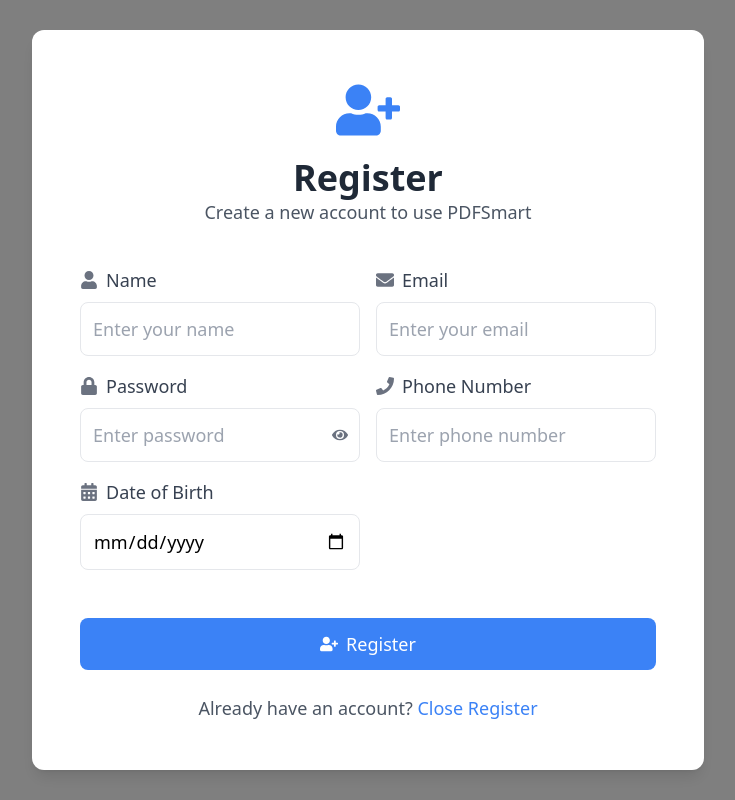
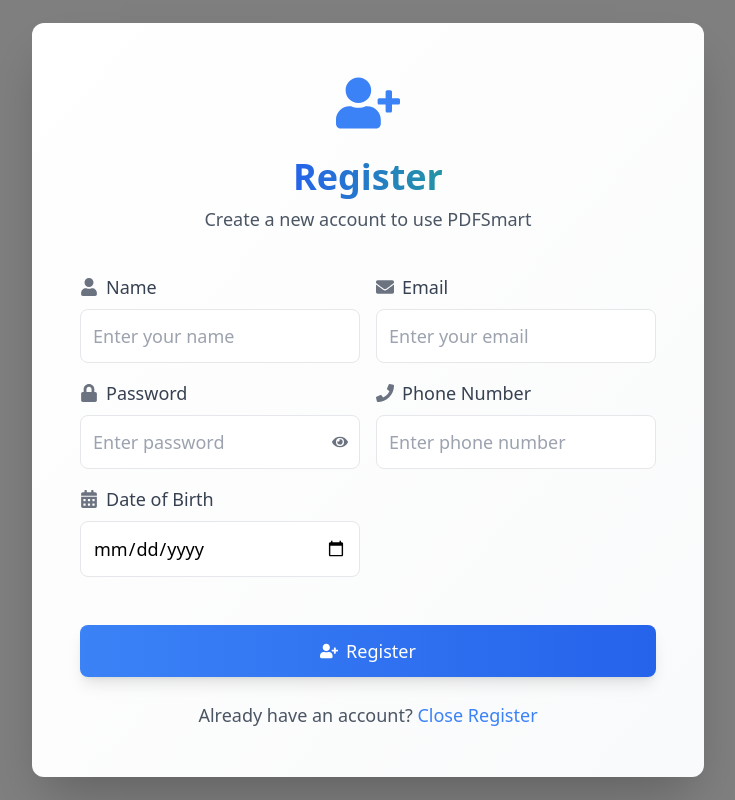
Before and after one commit to BuiTienDat04/Project_Summary_And_Translation, a React (Create React App) app in the folder Fondend-user/translate-website-client/: page /register in a window 1280 px wide. Shown: the whole page, without its empty margins (272-1007 px from the left). Built offline with nearby package versions, Linux system fonts and the light colour scheme.

Commit message:
update form login and register

```diff
--- a/Fondend-user/translate-website-client/src/Pages/RegisterPage.jsx
+++ b/Fondend-user/translate-website-client/src/Pages/RegisterPage.jsx
@@ -4,7 +4,7 @@
     FaPhone, FaCalendarAlt, FaEye, FaEyeSlash
 } from "react-icons/fa";
 import axios from "axios";
-
+import { motion } from "framer-motion";
 function RegisterPage({ onClose, onRegistrationSuccess }) {
     const [name, setName] = useState("");
     const [email, setEmail] = useState("");
@@ -57,26 +57,56 @@
     };
 
     return (
-        <div className="fixed inset-0 bg-black bg-opacity-50 flex items-center justify-center z-20">
-            <div className="bg-white rounded-xl shadow-lg p-12 max-w-2xl mx-auto">
+        <motion.div
+    initial={{ opacity: 0 }}
+    animate={{ opacity: 1 }}
+    transition={{ duration: 0.5 }}
+    className="fixed inset-0 bg-black bg-opacity-50 flex items-center justify-center z-20"
+>
+    <motion.div
+        initial={{ scale: 0.9, y: -50 }}
+        animate={{ scale: 1, y: 0 }}
+        transition={{ duration: 0.5, ease: "easeOut" }}
+        className="bg-gradient-to-br from-white to-gray-50 rounded-xl shadow-2xl p-12 max-w-2xl mx-auto"
+    >
         <div className="text-center mb-10">
-                    <FaUserPlus className="mx-auto h-16 w-16 text-blue-500 mb-4" />
-                    <h1 className="text-4xl font-bold text-gray-800">Register</h1>
+            <motion.div
+                whileHover={{ scale: 1.1, rotate: 10 }}
+                transition={{ type: "spring", stiffness: 300 }}
+                className="inline-block"
+            >
+                <FaUserPlus className="h-16 w-16 text-blue-500 mb-4" />
+            </motion.div>
+            <h1 className="text-4xl font-bold text-gray-800 mb-2">
+                <span className="bg-gradient-to-r from-blue-600 to-green-500 text-transparent bg-clip-text bg-[length:200%_auto] animate-gradient">
+                    Register
+                </span>
+            </h1>
             <p className="text-lg text-gray-600">Create a new account to use PDFSmart</p>
         </div>
 
         {errorMessage && (
-                    <div className="bg-red-100 border border-red-400 text-red-700 px-4 py-3 rounded relative mb-6" role="alert">
+            <motion.div
+                initial={{ opacity: 0, y: -10 }}
+                animate={{ opacity: 1, y: 0 }}
+                transition={{ duration: 0.3 }}
+                className="bg-red-100 border border-red-400 text-red-700 px-4 py-3 rounded relative mb-6"
+            >
                 <strong className="font-bold">Error!</strong>
                 <span className="block sm:inline"> {errorMessage}</span>
-                    </div>
+            </motion.div>
         )}
 
         {registrationSuccess && (
-                    <div className="bg-green-100 border border-green-400 text-green-700 px-4 py-3 rounded relative mb-6" role="alert">
+            <motion.div
+                initial={{ opacity: 0, y: -10 }}
+                animate={{ opacity: 1, y: 0 }}
+                transition={{ duration: 0.3 }}
+                className="bg-green-100 border border-green-400 text-green-700 px-4 py-3 rounded relative mb-6"
+            >
                 <strong className="font-bold">Success!</strong>
                 <span className="block sm:inline"> Account registration successful.</span>
-                    </div>
+            </motion.div>
         )}
 
         <div className="flex flex-wrap -mx-2">
@@ -84,26 +114,30 @@
                 <label htmlFor="name" className="block text-lg font-medium text-gray-700 mb-2 flex items-center">
                     <FaUser className="mr-2 text-gray-500" />Name
                 </label>
-                        <input
+                <motion.input
                     type="text"
                     id="name"
-                            className="w-full p-3 border rounded-lg focus:ring-2 focus:ring-blue-500 focus:outline-none text-lg"
+                    className="w-full p-3 border rounded-lg focus:ring-2 focus:ring-blue-500 focus:outline-none text-lg transition-all duration-200 hover:border-blue-500"
                     placeholder="Enter your name"
                     value={name}
                     onChange={(e) => setName(e.target.value)}
+                    whileHover={{ scale: 1.02 }}
+                    whileFocus={{ scale: 1.02 }}
                 />
             </div>
             <div className="w-full md:w-1/2 px-2 mb-4">
                 <label htmlFor="email" className="block text-lg font-medium text-gray-700 mb-2 flex items-center">
                     <FaEnvelope className="mr-2 text-gray-500" />Email
                 </label>
-                        <input
+                <motion.input
                     type="email"
                     id="email"
-                            className="w-full p-3 border rounded-lg focus:ring-2 focus:ring-blue-500 focus:outline-none text-lg"
+                    className="w-full p-3 border rounded-lg focus:ring-2 focus:ring-blue-500 focus:outline-none text-lg transition-all duration-200 hover:border-blue-500"
                     placeholder="Enter your email"
                     value={email}
                     onChange={(e) => setEmail(e.target.value)}
+                    whileHover={{ scale: 1.02 }}
+                    whileFocus={{ scale: 1.02 }}
                 />
             </div>
 
@@ -113,17 +147,19 @@
                     <FaLock className="mr-2 text-gray-500" />Password
                 </label>
                 <div className="relative">
-                            <input
+                    <motion.input
                         type={showPassword ? "text" : "password"}
                         id="password"
-                                className="w-full p-3 border rounded-lg focus:ring-2 focus:ring-blue-500 focus:outline-none text-lg"
+                        className="w-full p-3 border rounded-lg focus:ring-2 focus:ring-blue-500 focus:outline-none text-lg transition-all duration-200 hover:border-blue-500"
                         placeholder="Enter password"
                         value={password}
                         onChange={(e) => setPassword(e.target.value)}
+                        whileHover={{ scale: 1.02 }}
+                        whileFocus={{ scale: 1.02 }}
                     />
                     <button
                         type="button"
-                                className="absolute inset-y-0 right-3 flex items-center text-gray-500"
+                        className="absolute inset-y-0 right-3 flex items-center text-gray-500 hover:text-blue-500 transition-colors duration-200"
                         onClick={() => setShowPassword(!showPassword)}
                     >
                         {showPassword ? <FaEyeSlash /> : <FaEye />}
@@ -135,36 +171,49 @@
                 <label htmlFor="phoneNumber" className="block text-lg font-medium text-gray-700 mb-2 flex items-center">
                     <FaPhone className="mr-2 text-gray-500" />Phone Number
                 </label>
-                        <input
+                <motion.input
                     type="tel"
                     id="phoneNumber"
-                            className="w-full p-3 border rounded-lg focus:ring-2 focus:ring-blue-500 focus:outline-none text-lg"
+                    className="w-full p-3 border rounded-lg focus:ring-2 focus:ring-blue-500 focus:outline-none text-lg transition-all duration-200 hover:border-blue-500"
                     placeholder="Enter phone number"
                     value={phoneNumber}
                     onChange={(e) => setPhoneNumber(e.target.value)}
+                    whileHover={{ scale: 1.02 }}
+                    whileFocus={{ scale: 1.02 }}
                 />
             </div>
             <div className="w-full md:w-1/2 px-2 mb-4">
                 <label htmlFor="dateOfBirth" className="block text-lg font-medium text-gray-700 mb-2 flex items-center">
                     <FaCalendarAlt className="mr-2 text-gray-500" />Date of Birth
                 </label>
-                        <input
+                <motion.input
                     type="date"
                     id="dateOfBirth"
-                            className="w-full p-3 border rounded-lg focus:ring-2 focus:ring-blue-500 focus:outline-none text-lg"
+                    className="w-full p-3 border rounded-lg focus:ring-2 focus:ring-blue-500 focus:outline-none text-lg transition-all duration-200 hover:border-blue-500"
                     value={dateOfBirth}
                     onChange={(e) => setDateOfBirth(e.target.value)}
+                    whileHover={{ scale: 1.02 }}
+                    whileFocus={{ scale: 1.02 }}
                 />
             </div>
         </div>
 
         <div className="mt-8">
-                    <button
-                        className="w-full px-6 py-3 bg-blue-500 text-white rounded-lg hover:bg-blue-600 transition-all flex items-center justify-center text-lg"
+            <motion.button
+                whileHover={{ scale: 1.05, rotate: 2 }}
+                whileTap={{ scale: 0.95 }}
+                transition={{ type: "spring", stiffness: 300, damping: 10 }}
+                className="w-full px-6 py-3 bg-gradient-to-r from-blue-500 to-blue-600 text-white rounded-lg hover:from-blue-600 hover:to-blue-700 transition-all flex items-center justify-center text-lg shadow-lg hover:shadow-blue-200"
                 onClick={handleRegister}
             >
+                <motion.span
+                    whileHover={{ scale: 1.1 }}
+                    transition={{ type: "spring", stiffness: 300 }}
+                    className="flex items-center"
+                >
                     <FaUserPlus className="mr-2" /> Register
-                    </button>
+                </motion.span>
+            </motion.button>
         </div>
 
         <div className="mt-6 text-lg text-gray-600 text-center">
@@ -173,8 +222,8 @@
                 Close Register
             </button>
         </div>
-            </div>
-        </div>
+    </motion.div>
+</motion.div>
     );
 }
 
```
Also changed, not shown: Fondend-user/translate-website-client/src/Pages/LoginPage.jsx (+59 -18 lines). Lines whose indentation alone changed are shown as unchanged.
